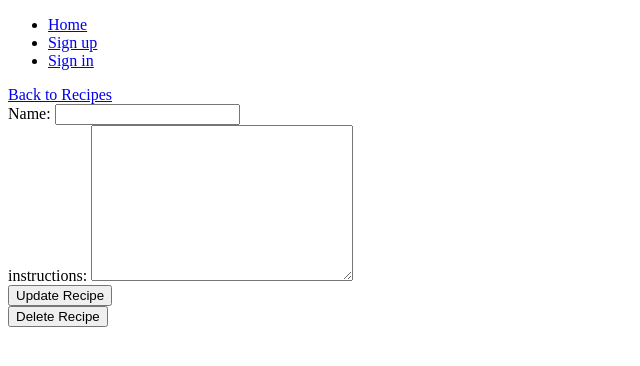
After one commit to tntyousif/men-stack-relating-data-lab-cookbook, a Node server app: template views/recipes/edit.ejs in a window 1280 px wide. The commit adds this page. Shown: the top 366 px of the page, without its empty margins (0-640 px from the left). Run offline with Node 20, Linux system fonts and the light colour scheme; the template is opened without the code that fills it, so the values that code supplies are empty; some libraries are stand-ins or nearby versions.

Commit message:
edit func

```diff
--- a/controllers/auth.js
+++ b/controllers/auth.js
@@ -73,7 +73,7 @@ router.post('/sign-in', async (req, res) => {
   };
 
   req.session.save(() => {
-    res.redirect('/');
+    res.redirect('/recipes');
   });
 });
 
--- /dev/null
+++ b/views/recipes/edit.ejs
@@ -0,0 +1,24 @@
+<!DOCTYPE html>
+<html lang="en">
+<head>
+    <meta charset="UTF-8">
+    <meta name="viewport" content="width=device-width, initial-scale=1.0">
+    <title>Edit recipe</title>
+</head>
+<body>
+    <%- include('../partials/_navbar.ejs') %>
+    <a href="/recipes">Back to Recipes</a>
+    <form action="/recipes/<%= recipe._id %>?_method=PUT" method="POST">
+      <label for="name">Name:</label>
+      <input type="text" name="name" id="name" value="<%= recipe.name %>" />
+        <br>
+        <label for="instructions">instructions:</label>
+        <textarea name="instructions" id="instructions" cols="30" rows="10"><%= recipe.instructions %></textarea>
+        <br>
+        <input type="submit" value="Update Recipe">
+    </form>
+    <form action="/recipes/<%= recipe._id %>?_method=DELETE" method="POST">
+        <input type="submit" value="Delete Recipe">
+    </form>
+</body>
+</html>
--- a/views/recipes/show.ejs
+++ b/views/recipes/show.ejs
@@ -21,9 +21,9 @@
         <h2>Instructions:</h2>
         <p><%= recipe.instructions || 'No instructions provided.' %></p>
     </div>
-        <form action="/recipes/<%=recipe._id%>?_method=DELETE" method="POST">
-            <button type="submit">Delete recipe<%= recipe.name %></button>
-        </form>
+
+    <div class="actions">
+        <a href="/recipes/<%= recipe._id %>/edit">Edit Recipe</a>
         <a href="/recipes">Back to Recipes</a>
     </div>
 </body>
```
Also changed, not shown: controllers/recipes.js (+17 -0 lines).
